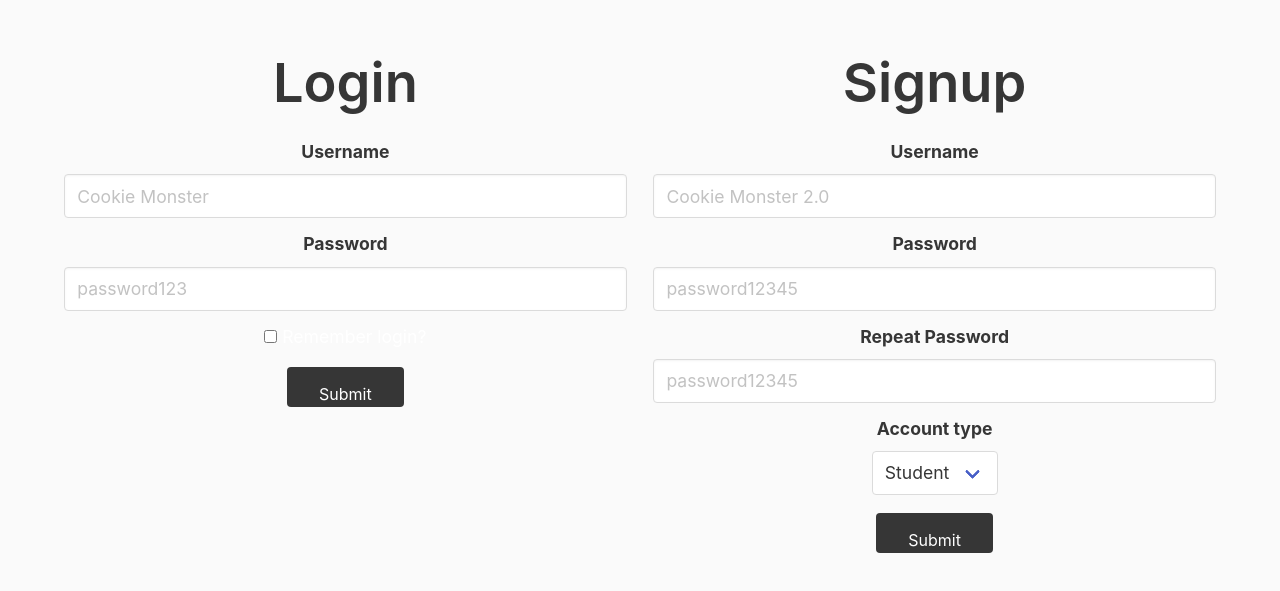
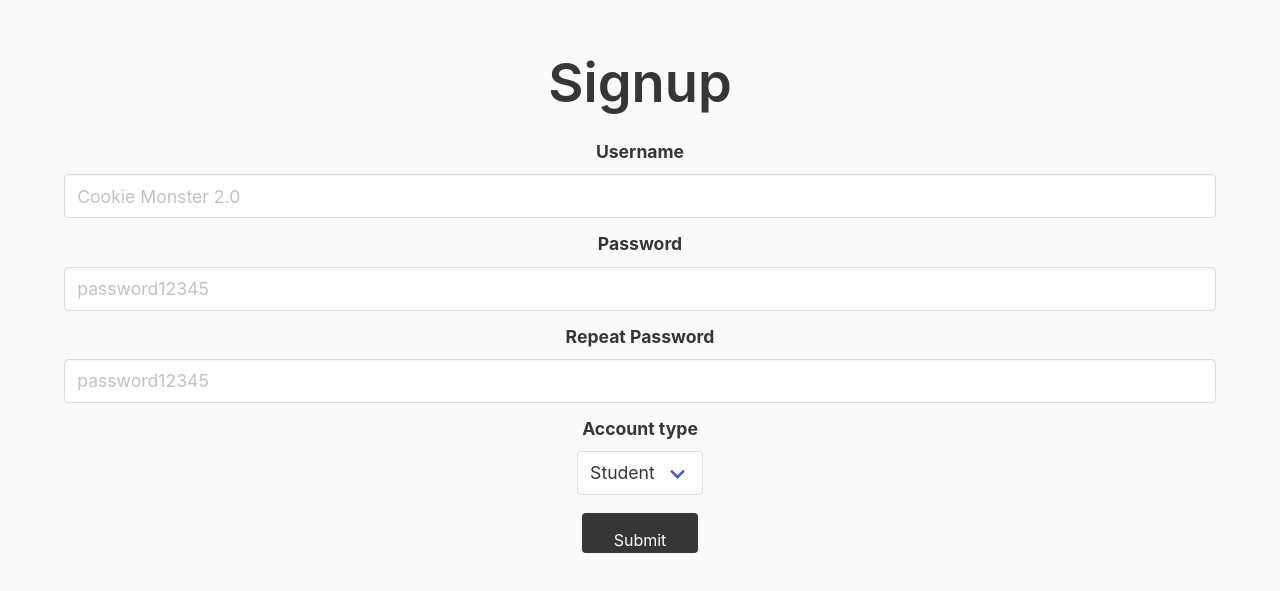
Before and after one commit to kipprr/comp426finalselfcare, a website: page SignUp.html in a window 1280 px wide. Shown: the part 3498-4089 px from the top of the page. Drawn offline with nearby package versions, Linux system fonts and the light colour scheme; a web font is replaced by a local one.

```diff
--- a/SignUp.html
+++ b/SignUp.html
@@ -166,38 +166,7 @@
 </section>
 <section class="section">
     <div class="container">
-        <div class="columns">
-            <div class="column">
-                <h1 class="title">Login</h1>
-                <form>
-                    <div class="field">
-                        <label class="label">Username</label>
-                        <div class="control">
-                            <input class="input" type="text" placeholder="Cookie Monster" name="username">
-                        </div>
-                    </div>
-                    <div class="field">
-                        <label class="label">Password</label>
-                        <div class="control">
-                            <input class="input" type="password" placeholder="password123" name="password">
-                        </div>
-                    </div>
-                    <div class="field">
-                        <div class="control">
-                            <label class="checkbox">
-                                <input type="checkbox" name="remember">
-                                Remember login?
-                            </label>
-                        </div>
-                    </div>
-                    <div class="field">
-                        <div class="control">
-                            <input class="button is-dark" type="submit"/>
-                        </div>
-                    </div>
-                </form>
-            </div>
-            <div class="column">
+
                 <h1 class="title">Signup</h1>
                 <form>
                     <div class="field">
@@ -237,9 +206,6 @@
                         </div>
                     </div>
                 </form>
-            </div>
-        </div>
-    </div>
 </section>
 </body>
 </html>
```
Also changed, not shown: index.html (+1 -1 lines).
